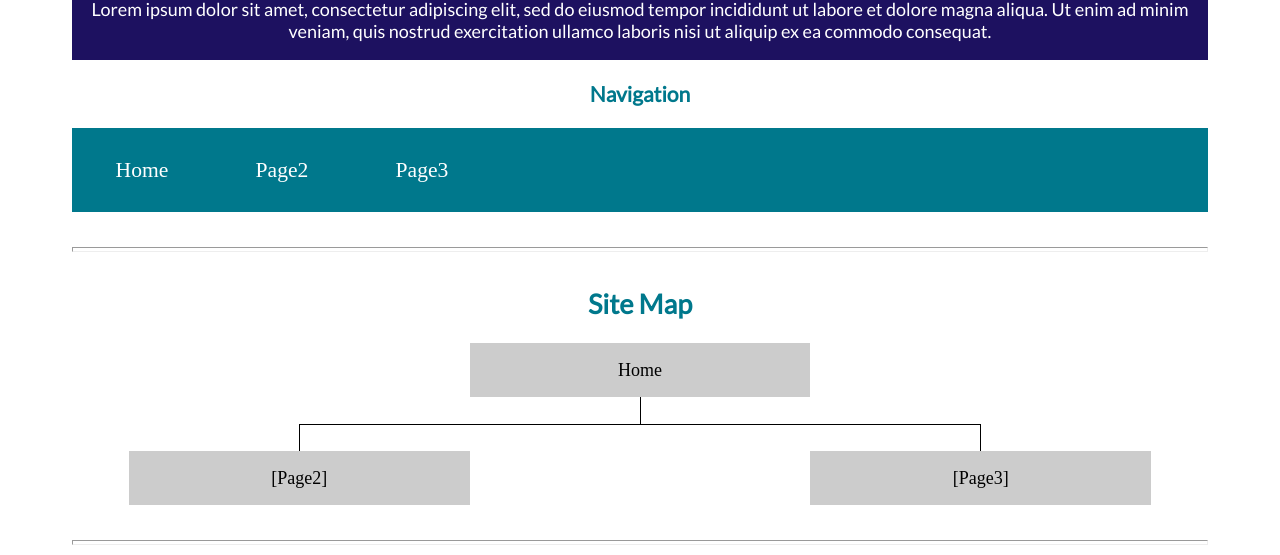
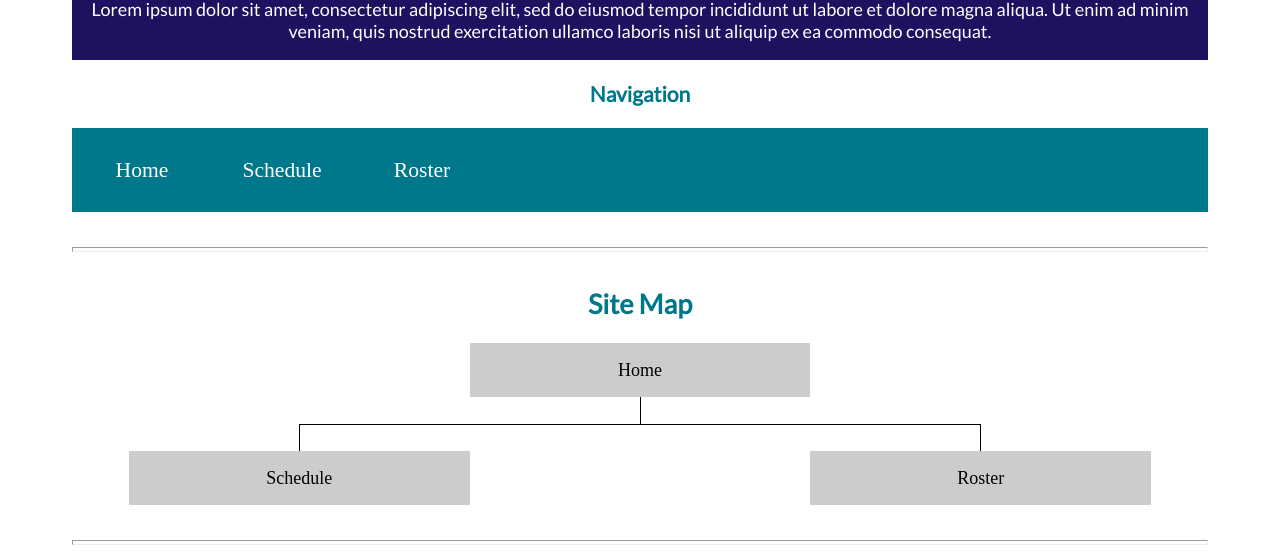
Before and after one commit to arjonilla19/vegas_werewolves_soccer, a plain HTML site: page site-plan.html in a window 1280 px wide. Shown: the part 2219-2774 px from the top of the page. Drawn offline with Linux system fonts and the light colour scheme.

Commit message:
page update

```diff
--- a/site-plan.html
+++ b/site-plan.html
@@ -94,8 +94,8 @@
       <!-- Think about how you want your navigation bar to look. In the site-plan.css file change the colors to your colors to get the look you desire. -->
       <nav>
         <a href="#">Home</a>
-        <a href="#">Page2</a>
-        <a href="#">Page3</a>
+        <a href="#">Schedule</a>
+        <a href="#">Roster</a>
       </nav>
       <hr>
       <h2>
@@ -106,10 +106,10 @@
           Home
         </div>
         <div class="sm-page2">
-          [Page2] <!-- change this -->
+          Schedule <!-- change this -->
         </div>
         <div class="sm-page3">
-          [Page3]  <!-- change this -->
+          Roster  <!-- change this -->
         </div>
 
         <div class="top">
```
